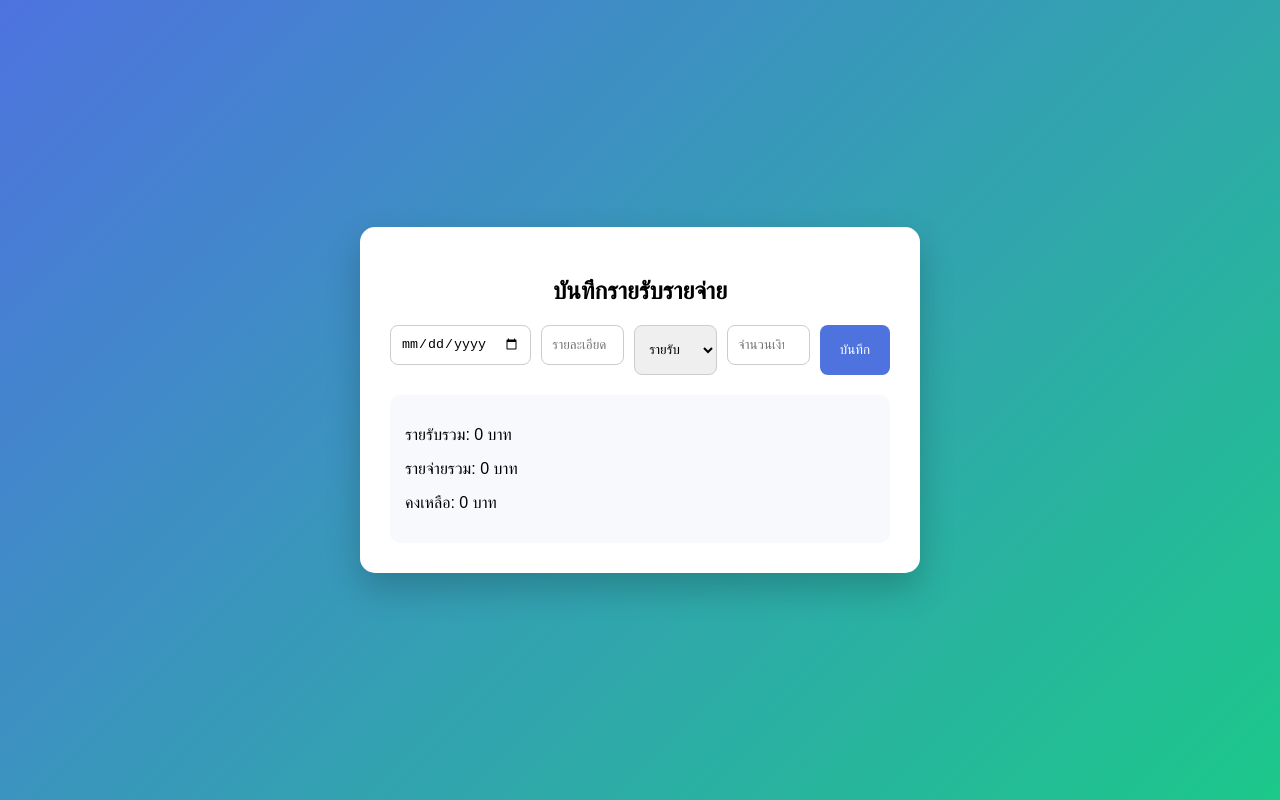
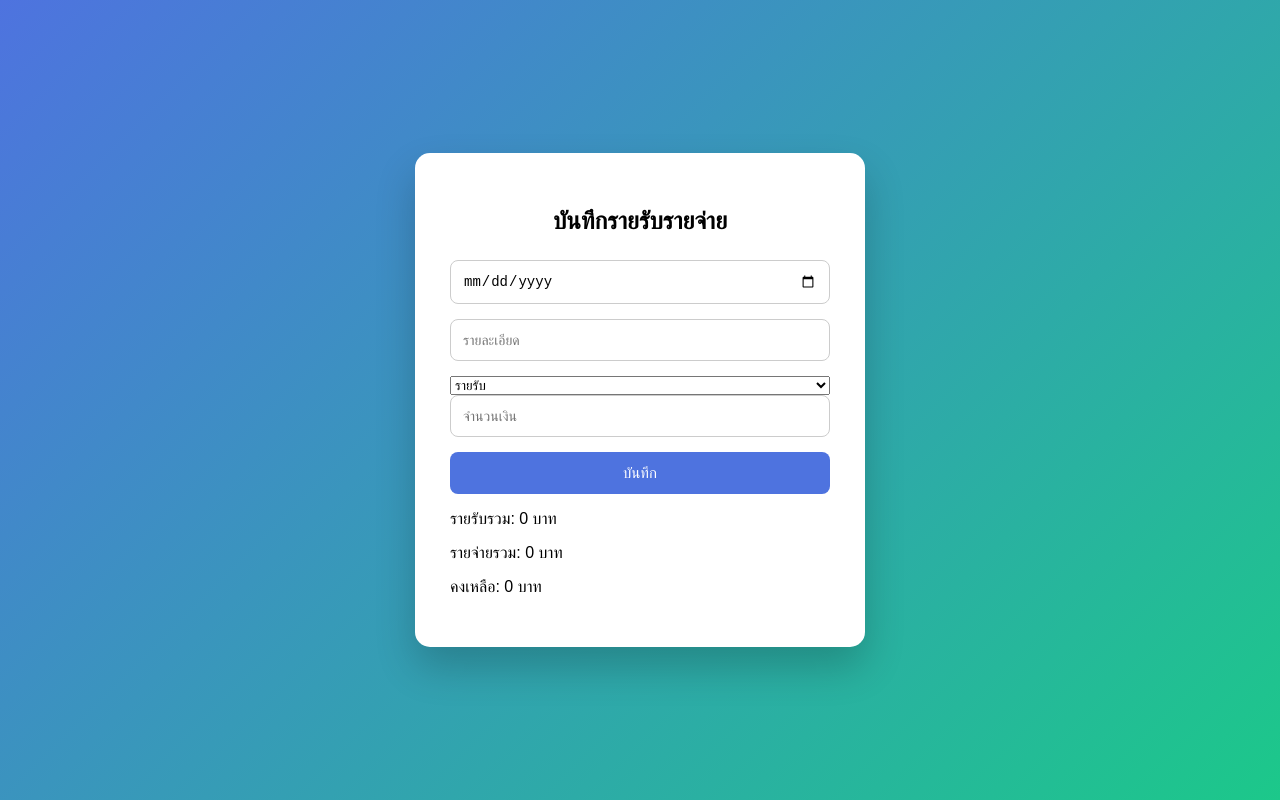
Before and after one commit to ployjaeb2018-debug/income-expense-project, a plain HTML site: page index.html in a window 1280 px wide. Drawn offline with Linux system fonts and the light colour scheme.

Commit message:
Update style.css

```diff
--- a/style.css
+++ b/style.css
@@ -9,53 +9,55 @@ body {
 }
 
 .container {
-    background: white;
-    padding: 30px;
+    background: #fff;
+    padding: 35px;
     border-radius: 15px;
-    width: 500px;
-    box-shadow: 0 15px 35px rgba(0,0,0,0.2);
+    width: 380px;
+    box-shadow: 0 20px 40px rgba(0,0,0,0.2);
+    animation: fadeIn 0.6s ease-in-out;
 }
 
 h2 {
     text-align: center;
-    margin-bottom: 20px;
+    margin-bottom: 25px;
 }
 
 form {
     display: flex;
-    gap: 10px;
-    flex-wrap: wrap;
+    flex-direction: column;
 }
 
-input, select {
-    padding: 10px;
+input {
+    padding: 12px;
+    margin-bottom: 15px;
     border-radius: 8px;
     border: 1px solid #ccc;
-    flex: 1;
+    font-size: 14px;
+}
+
+input:focus {
+    outline: none;
+    border-color: #4e73df;
 }
 
 button {
+    padding: 12px;
+    border: none;
+    border-radius: 8px;
     background: #4e73df;
     color: white;
-    border: none;
-    padding: 10px 20px;
-    border-radius: 8px;
+    font-size: 15px;
     cursor: pointer;
+    transition: 0.3s;
 }
 
 button:hover {
     background: #2e59d9;
 }
 
-.summary {
-    margin-top: 20px;
-    background: #f8f9fc;
-    padding: 15px;
-    border-radius: 10px;
-}
-input {
-    width: 100%;
-    margin-bottom: 10px;
+.link-text {
+    text-align: center;
+    margin-top: 15px;
 }
 
 a {
@@ -67,3 +69,8 @@ a {
 a:hover {
     text-decoration: underline;
 }
+
+@keyframes fadeIn {
+    from {opacity: 0; transform: translateY(20px);}
+    to {opacity: 1; transform: translateY(0);}
+}
```
